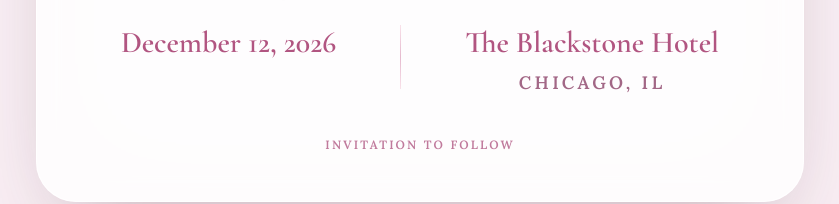
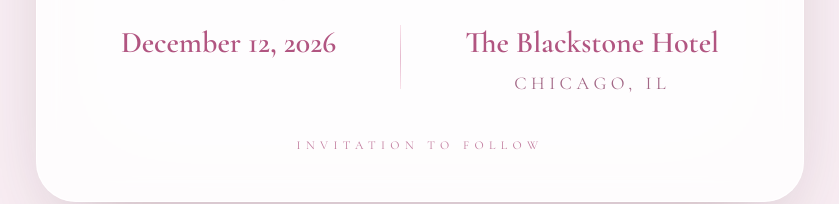
Before and after one commit to seangransee/wedding, a Next.js app: page /savethedate in a window 1280 px wide. Shown: the part 461-665 px from the top of the page, without its empty margins (220-1059 px from the left). Built offline with nearby package versions, Linux system fonts and the light colour scheme.

Commit message:
Remove Lora font, adjust font families, and center elements in CSS.

```diff
--- a/src/app/globals.css
+++ b/src/app/globals.css
@@ -12,7 +12,6 @@
   --color-foreground: var(--foreground);
   --font-sans: var(--font-geist-sans);
   --font-mono: var(--font-geist-mono);
-  --font-support: var(--font-support-serif);
 }
 
 @media (prefers-color-scheme: dark) {
@@ -25,13 +24,7 @@
 body {
   background: radial-gradient(circle at top left, #ffeaf4 0%, #fff6fa 40%, #fffafd 100%);
   color: var(--foreground);
-  font-family: var(--font-geist-sans), var(--font-support-serif), "Cormorant Garamond", "Libre Baskerville", Georgia, serif;
-}
-
-.font-support-strong {
-  font-family: var(--font-support-serif), "Lora", "Libre Baskerville", Georgia, serif;
-  font-weight: 600;
-  letter-spacing: 0.18em;
+  font-family: var(--font-geist-sans), "Cormorant Garamond", "Libre Baskerville", Georgia, serif;
 }
 
 .hero-card {
--- a/src/app/layout.tsx
+++ b/src/app/layout.tsx
@@ -1,5 +1,5 @@
 import type { Metadata } from "next";
-import { Cormorant_Garamond, Libre_Baskerville, Lora, Dancing_Script } from "next/font/google";
+import { Cormorant_Garamond, Libre_Baskerville, Dancing_Script } from "next/font/google";
 import "./globals.css";
 
 const primarySerif = Cormorant_Garamond({
@@ -11,12 +11,6 @@
 const secondarySerif = Libre_Baskerville({
   variable: "--font-geist-mono",
   weight: ["400", "700"],
-  subsets: ["latin"],
-});
-
-const supportSerif = Lora({
-  variable: "--font-support-serif",
-  weight: ["400", "500", "600"],
   subsets: ["latin"],
 });
 
@@ -42,7 +36,7 @@
         <link rel="shortcut icon" href="/favicon.ico" />
       </head>
       <body
-        className={`${primarySerif.variable} ${secondarySerif.variable} ${supportSerif.variable} ${dancingScript.variable} antialiased`}
+        className={`${primarySerif.variable} ${secondarySerif.variable} ${dancingScript.variable} antialiased`}
       >
         {children}
       </body>
--- a/src/app/savethedate/opengraph-image.tsx
+++ b/src/app/savethedate/opengraph-image.tsx
@@ -78,7 +78,8 @@
               borderRadius: "50%",
               border: "1px solid rgba(255,255,255,0.25)",
               top: "-60%",
-              left: "calc(50% - 600px)",
+              left: "50%",
+              marginLeft: "-600px",
               opacity: 0.4,
             }}
           />
@@ -90,7 +91,8 @@
               borderRadius: "50%",
               border: "1px solid rgba(255,255,255,0.12)",
               top: "-68%",
-              left: "calc(50% - 700px)",
+              left: "50%",
+              marginLeft: "-700px",
               opacity: 0.3,
             }}
           />
--- a/src/app/savethedate/page.tsx
+++ b/src/app/savethedate/page.tsx
@@ -82,12 +82,12 @@
               <p className="text-2xl font-semibold text-[#b15581] sm:text-3xl">
                 The Blackstone Hotel
               </p>
-              <p className="mt-2 text-base uppercase tracking-[0.25em] text-[#a26786] sm:text-lg font-support-strong">
+              <p className="mt-2 text-base uppercase tracking-[0.25em] text-[#a26786] sm:text-lg">
                 Chicago, IL
               </p>
             </div>
           </div>
-          <div className="mt-8 text-xs uppercase tracking-[0.45em] text-[#c07a9c] sm:mt-10 font-support-strong">
+          <div className="mt-8 text-xs uppercase tracking-[0.45em] text-[#c07a9c] sm:mt-10">
             Invitation to follow
           </div>
         </div>
```
Also changed, not shown: public/fonts/LibreBaskerville-Bold.ttf.
